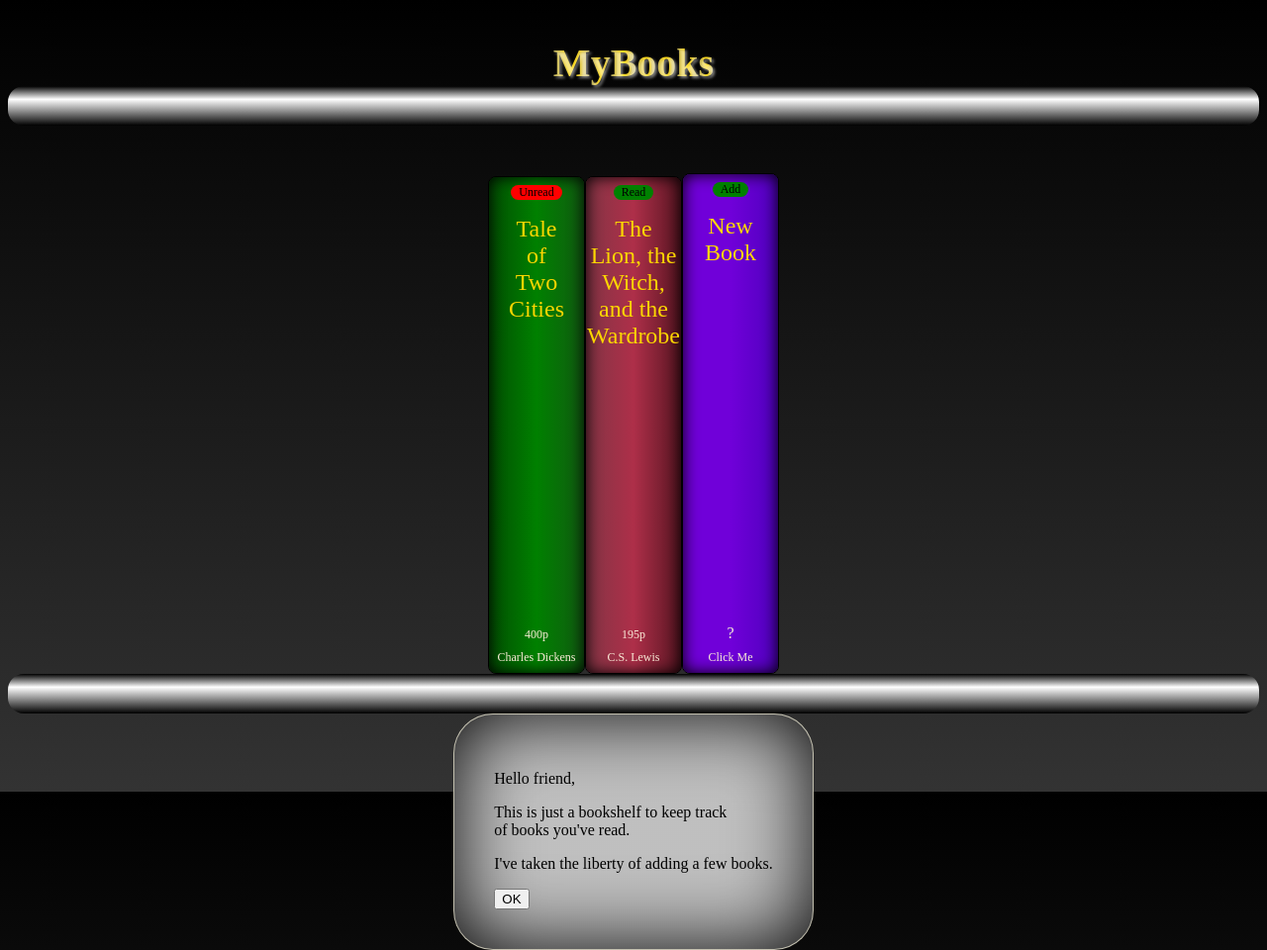
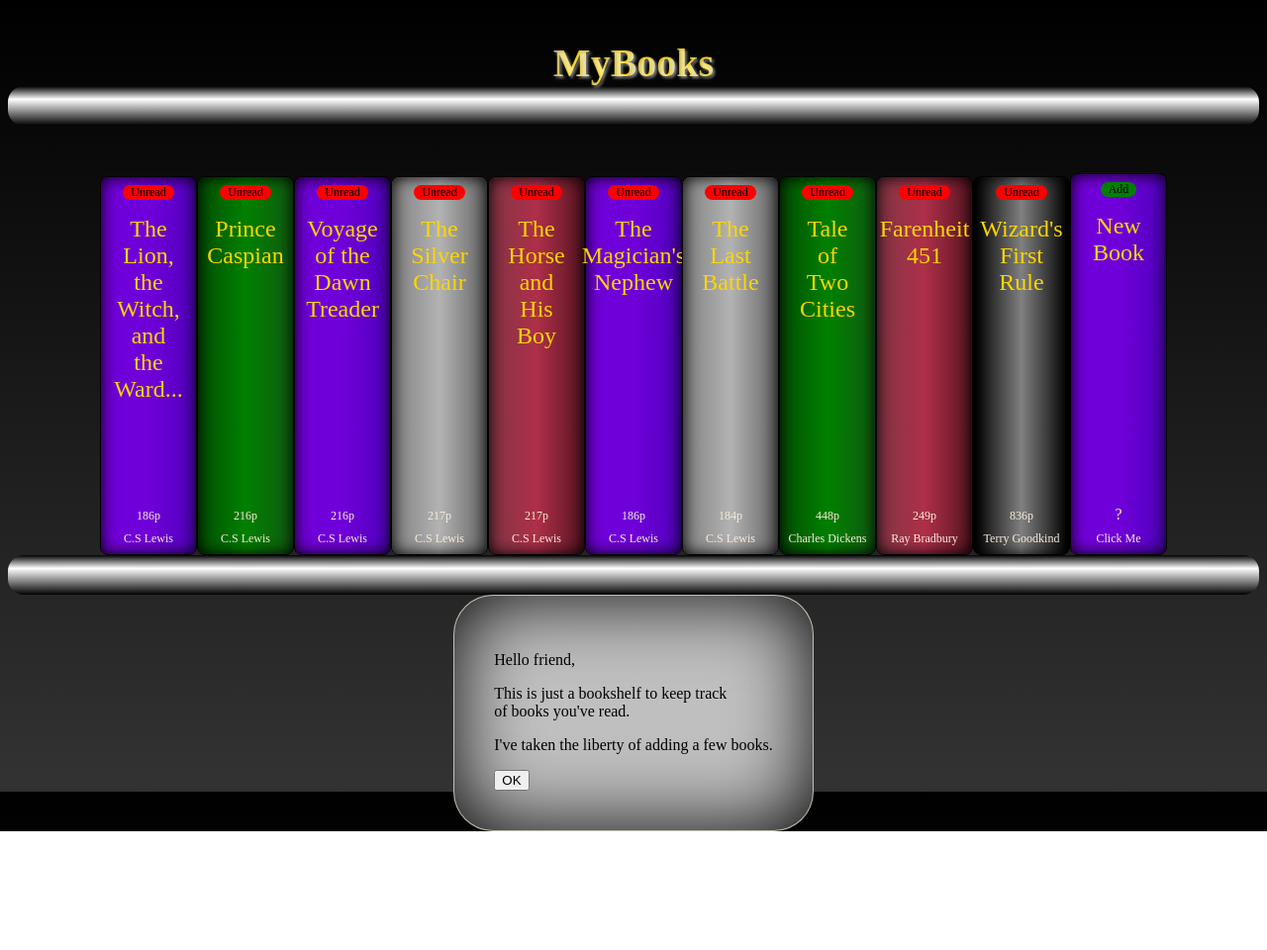
Before and after one commit to enginma9/TOP-Library, a plain HTML site: page Index.html in a window 1280 px wide. Shown: the whole page at 99% size. After the commit the page ends 840 px from the top, so only its background shows below. Drawn offline with Linux system fonts and the light colour scheme.

Commit message:
added new fields and links to books

```diff
--- a/Index.html
+++ b/Index.html
@@ -18,8 +18,8 @@
     </div>
     <div class="shelf-bottom"></div>
     <div id="shelf-div" class="shelf">
-        <div class="book green-book"> <span class="read-status unread">Unread</span> <span class="bookTitle">Tale of Two Cities</span> <span class="pages">400p</span> <span class="author">Charles Dickens</span></div>
-        <div class="book red-book"> <span class="read-status read">Read</span> <span class="bookTitle">The Lion, the Witch, and the Wardrobe</span> <span class="pages">195p</span> <span class="author">C.S. Lewis</span></div>
+        <div class="book white-book"> <span class="read-status unread">Unread</span> <span class="bookTitle">Welcome to the Library</span> <span class="pages">400p</span> <span class="author">Charles Dickens</span></div>
+        <div class="book black-book"> <span class="read-status read">Read</span> <span class="bookTitle">Please Wait While We Clean Up.</span> <span class="pages">195p</span> <span class="author">C.S. Lewis</span></div>
         <!-- <div id="new-book" class="book purple-book"> <span class="read-status read">Add</span> <span class="bookTitle">New Book</span> <span class="pages">?</span> <span class="author">Click Me</span></div>
          -->
     </div>
@@ -37,6 +37,15 @@
             </p><p>
                 <label for="input-author" placeholder="Jim Butcher" >Author</label>
                 <input id="input-author" type="text">
+            </p><p>
+                <label for="input-color"></label>
+                <select name="input-color" id="input-color" class="">
+                    <option value="purple">purple</option>
+                    <option value="red">red</option>
+                    <option value="green">green</option>
+                    <option value="white">white</option>
+                    <option value="black">black</option>
+                </select>
             </p><p>
                 <button id="add-button">Add</button>
                 <button id="cancel-button" autofocus>Cancel</button>
--- a/script.js
+++ b/script.js
@@ -6,25 +6,29 @@ Array.prototype.sortBy = function(p) {
 
 let myLibrary = [];
 const defaultData = [
-    { read:false, title:"Tale of Two Cities", pages:448, author:"Charles Dickens"},
-    { read:false, title:"Farenheit 451", pages:249, author:"Ray Bradbury"},
-    { read:false, title:"Wizard's First Rule", pages:836, author:"Terry Goodkind"},
-    { read:false, title:"The Lion, the Witch, and the Wardrobe", pages:186, author:"C.S Lewis"},
-    { read:false, title:"Prince Caspian", pages:216, author:"C.S Lewis"},
-    { read:false, title:"Voyage of the Dawn Treader", pages:216, author:"C.S Lewis"},
-    { read:false, title:"The Silver Chair", pages:217, author:"C.S Lewis"},
-    { read:false, title:"The Horse and His Boy", pages:217, author:"C.S Lewis"},
-    { read:false, title:"The Magician's Nephew", pages:186, author:"C.S Lewis"},
-    { read:false, title:"The Last Battle", pages:184, author:"C.S Lewis"}
+    { read:false, title:"Tale of Two Cities", pages:448, author:"Charles Dickens", color: "green", link:"https://www.gutenberg.org/cache/epub/98/pg98-images.html" },
+    { read:false, title:"Farenheit 451", pages:249, author:"Ray Bradbury", color: "red" },
+    { read:false, title:"Wizard's First Rule", pages:836, author:"Terry Goodkind", color: "black" },
+    { read:false, title:"The Lion, the Witch, and the Wardrobe", pages:186, author:"C.S Lewis", color: "purple" },
+    { read:false, title:"Prince Caspian", pages:216, author:"C.S Lewis", color: "green" },
+    { read:false, title:"Voyage of the Dawn Treader", pages:216, author:"C.S Lewis", color: "blue" },
+    { read:false, title:"The Silver Chair", pages:217, author:"C.S Lewis", color: "white" },
+    { read:false, title:"The Horse and His Boy", pages:217, author:"C.S Lewis", color: "red" },
+    { read:false, title:"The Magician's Nephew", pages:186, author:"C.S Lewis", color: "purple" },
+    { read:false, title:"The Last Battle", pages:184, author:"C.S Lewis", color:"white" }
 ]
 
-function Book( read, title, pages, author, color="purple" ){
+function Book( read, title, pages, author, color="purple", link="" ){
     this.read = read;     // bool
     this.author = author; // 16 char [16]...
     this.title = title;   // 36 char [33]...
     this.pages = pages;   // 4 char  [4]
     this.color = color;
-    console.log( "Book { ", this.read, ", ", this.title, ", ", this.pages, ", ", this.author, " } created. " );
+    this.series = "";
+    this.seriesNumber = 1;
+    this.link = link;
+    this.id = "Book ".concat((myLibrary.length + 1).toString());
+    console.log( this.id ," { ", this.read, ", ", this.title, ", ", this.pages, ", ", this.author, " } created. " );
 }
 
 // Element Grabbers
@@ -118,45 +122,75 @@ function shelveBooks(){
     myLibrary.forEach((book) => {
         const newerBook = document.createElement("div");
         //newBook.setAttribute("id","new-book");
-        if( book.color == "purple"){
+        if( book.color === "purple"){
             newerBook.classList.add("book", "purple-book");
-        }else if( book.color == "green"){
-            newerBook.classList.add("book", "purple-book");
+        }else if( book.color === "green"){
+            newerBook.classList.add("book", "green-book");
+        }else if( book.color === "red"){
+            newerBook.classList.add("book", "red-book");
+        }else if( book.color === "black"){
+            newerBook.classList.add("book", "black-book");
+        }else if( book.color === "white"){
+            newerBook.classList.add("book", "white-book");
         }else{
+            console.log("Default")
             newerBook.classList.add("book", "purple-book");
         }
         // bool
         const newStatus = document.createElement("span");
-        newStatus.classList.add("read-status", "read");
-        newStatus.appendChild( document.createTextNode("Add") );
+        if( book.read == true ){
+            newStatus.classList.add("read-status", "read");
+            newStatus.appendChild( document.createTextNode("Read") );
+        }else{
+            newStatus.classList.add("read-status", "unread");
+            newStatus.appendChild( document.createTextNode("Unread") );
+        }
         newerBook.appendChild( newStatus );
         // 36
-        const newTitle = document.createElement('span');
+        const newTitle = document.createElement('a');
+        let thisTitle = "";
         newTitle.classList.add("bookTitle");
-        newTitle.appendChild( document.createTextNode("New Book") );
+        if( book.title.length > 36 ){
+            thisTitle = book.title.slice( 0, 33 ).concat( "..." );
+        }else{
+            thisTitle = book.title;
+        }
+        newTitle.appendChild( document.createTextNode( thisTitle ) );
+        newTitle.href = book.link;
+        newTitle.target = "_blank";
+        newTitle.rel = "noreferrer noopener";
         newerBook.appendChild( newTitle );
         // 4
         const newPages = document.createElement('span');
         newPages.classList.add("pages");
-        newPages.appendChild( document.createTextNode("?") );
+        newPages.appendChild( document.createTextNode( book.pages.toString().slice(0,4).concat('p') ) );
         newerBook.appendChild( newPages );
         // 16
         const newAuthor = document.createElement('span');
         newAuthor.classList.add("author");
-        newAuthor.appendChild( document.createTextNode("Click Me") );
+        let thisAuthor = "";
+        if( book.author.length > 16 ){
+            thisAuthor = book.author.slice(0,13).concat("...");
+        }else{
+            thisAuthor = book.author;
+        }
+        newAuthor.appendChild( document.createTextNode( thisAuthor ) );
         newerBook.appendChild( newAuthor );
+
         console.log("Adding Book to DOM");
         shelfDiv.appendChild( newerBook );
     });
     // Add newBook back
+    shelfDiv.appendChild( newBook );
 }
 
 window.onload = function(){
     console.log("Leaving these in for educational value. ")
     defaultData.sortBy('author').forEach((book) =>{
-        const BookObject = new Book( book.read, book.title, book.pages, book.author )
+        const BookObject = new Book( book.read, book.title, book.pages, book.author , book.color, book.link )
         myLibrary.push(  BookObject )
         shelfDiv.appendChild( newBook )
     });
     console.log( myLibrary );
+    shelveBooks();
 }
--- a/style.css
+++ b/style.css
@@ -1,7 +1,7 @@
 :root{
     --spine-color: gold;
     --book-width: 10vh;
-    --book-title-min-height: 50vh;
+    --book-title-min-height: 35vh;
 
 }
 
@@ -42,7 +42,7 @@ body{
 }
 
 .shelf{
-    overflow-y: scroll;
+    overflow-x: scroll;
     display: flex;
     flex-direction: row;
     justify-content: center;
@@ -85,6 +85,12 @@ body{
 .purple-book{
     background-image: linear-gradient( to right, rgb(112, 0, 217),rgb(112, 0, 217),rgb(80, 0, 190));
 }
+.black-book{
+    background-image: linear-gradient(to right, black, gray, black);
+}
+.white-book{
+    background-image: linear-gradient(to right, gray, rgb(179, 179, 179), rgb(101, 101, 101));
+}
 
 .bookTitle{
     text-align: center;
@@ -123,14 +129,10 @@ body{
     background-color: red;
 }
 
-a {
-    text-decoration: none;
-    color: turquoise;
-}
 a, a:hover, a:focus
 {
     text-decoration: none;
-    color: inherit;
+    /*color: inherit;*/
     -webkit-transition: 300ms linear 0s;
     -moz-transition: 300ms linear 0s;
     -o-transition: 300ms linear 0s;
```
